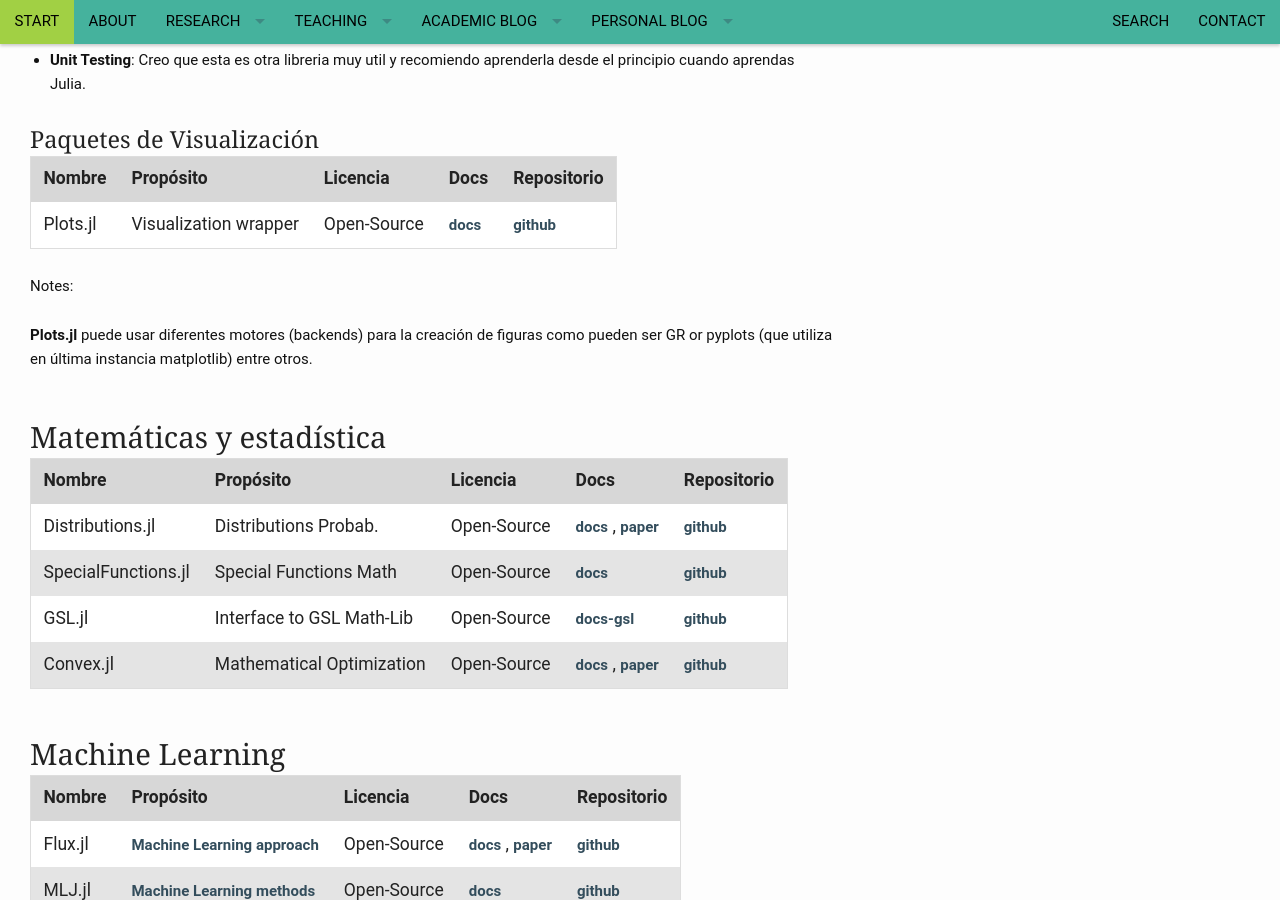
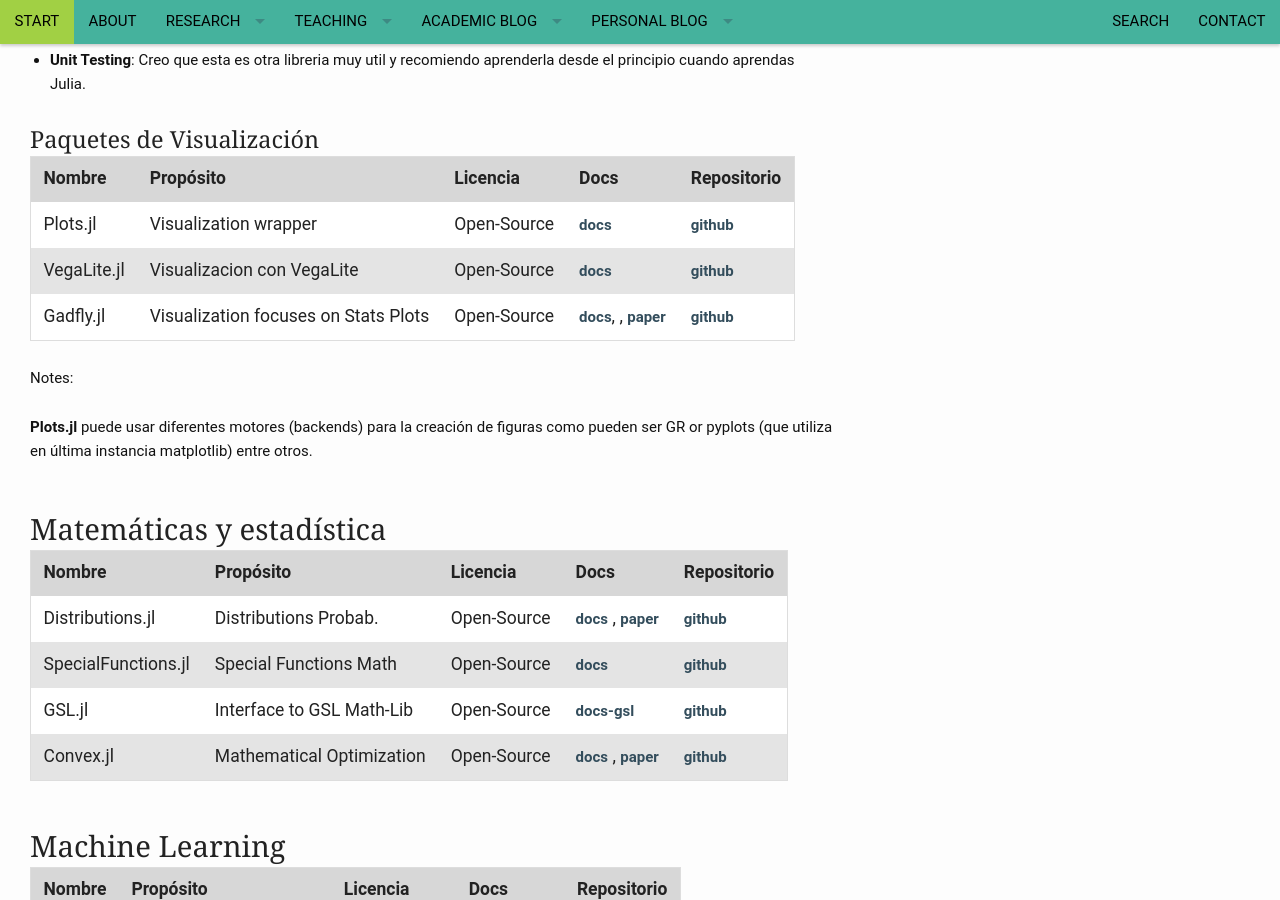
Before and after one commit to RCHG/rchg.github.io, a Jekyll site: the page built from _posts/2019-09-08-JuliaLibs.md, in a window 1280 px wide and 900 px high, scrolled down 4624 px. Built offline with Jekyll 4.4.1, drawn with Linux system fonts in a browser that asks for light colours; nearby versions of some CDN libraries; comment, search, counter and statistics services are not loaded.

Commit message:
Update 2019-09-08-JuliaLibs.md

```diff
--- a/_posts/2019-09-08-JuliaLibs.md
+++ b/_posts/2019-09-08-JuliaLibs.md
@@ -179,6 +179,8 @@ Os indico algunos modulos dentro de la libreria estandar (que es distribuida con
 | Nombre 	| Propósito                | Licencia     |	Docs   | Repositorio|
 | --------- | ------------------------ | ------------ | ------ | ---------- |
 | Plots.jl	| Visualization wrapper    | Open-Source  | [docs](http://docs.juliaplots.org/latest/) | [github](https://github.com/JuliaPlots/Plots.jl) |
+| VegaLite.jl	| Visualizacion con VegaLite    | Open-Source  | [docs](https://www.queryverse.org/VegaLite.jl/stable/) | [github](https://github.com/queryverse/VegaLite.jl) |
+| Gadfly.jl	| Visualization focuses on Stats Plots    | Open-Source  | [docs](http://gadflyjl.org/stable/),  , [paper](https://doi.org/10.5281/zenodo.593105) | [github](https://github.com/GiovineItalia/Gadfly.jl) |
 
 Notes:
 
```
